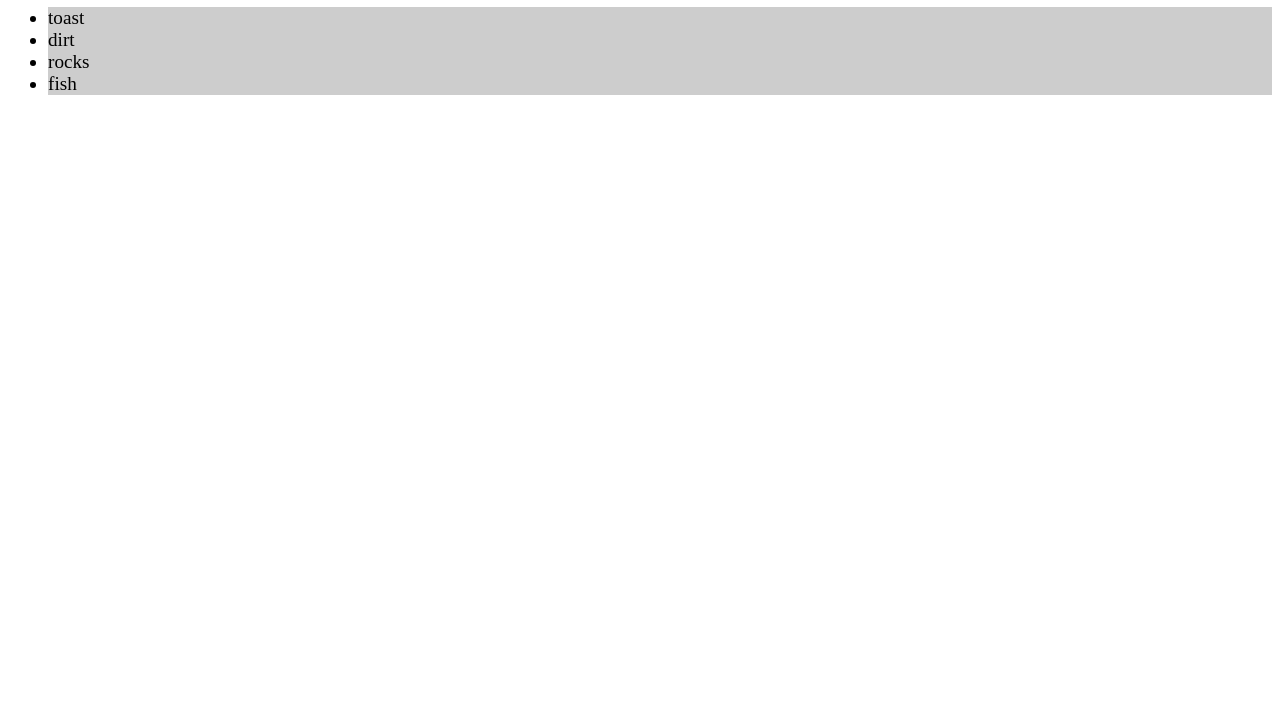
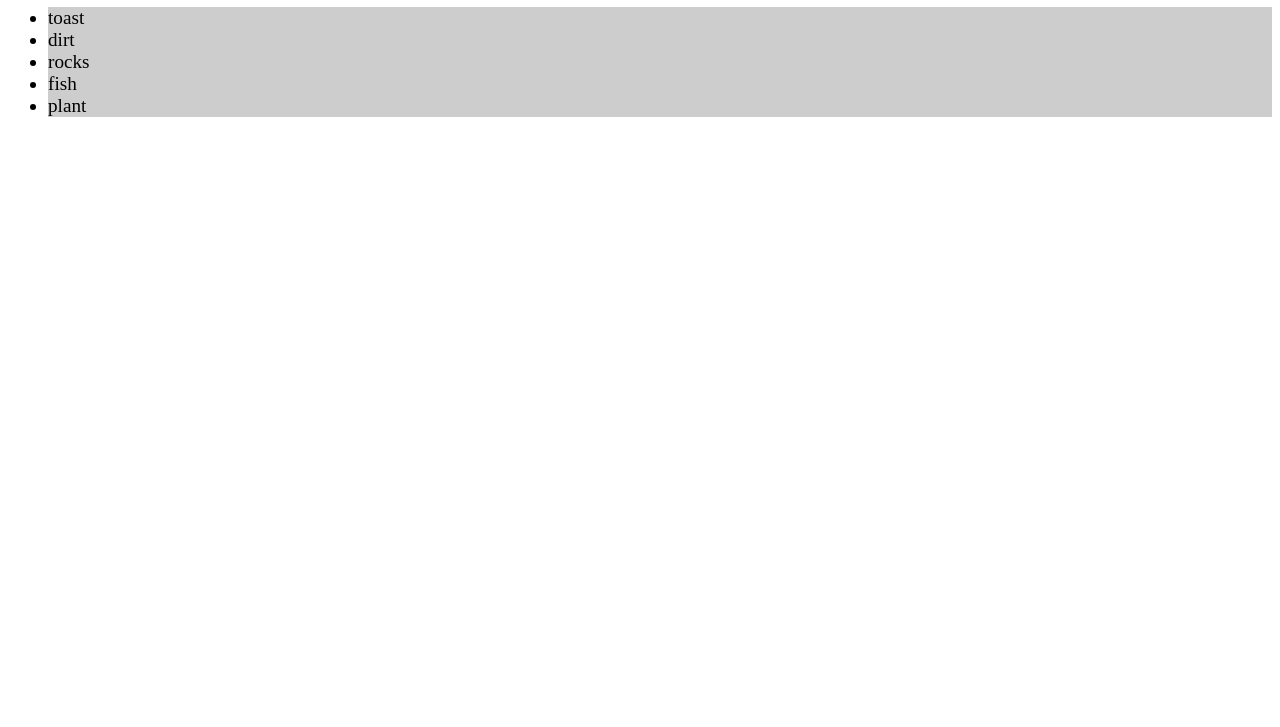
Before and after one commit to UnseenPeak/Menu-Test, a plain HTML site: page index.html in a window 1280 px wide. Shown: the part 73-800 px from the top of the page. Drawn offline with Linux system fonts and the light colour scheme.

Commit message:
added menu item

```diff
--- a/index.html
+++ b/index.html
@@ -26,6 +26,9 @@
                 <li class="menu-item">
                     fish
                 </li>
+                <li class="menu-item">
+                    plant
+                </li>
             </ul>
         </div>
     </div>
```
